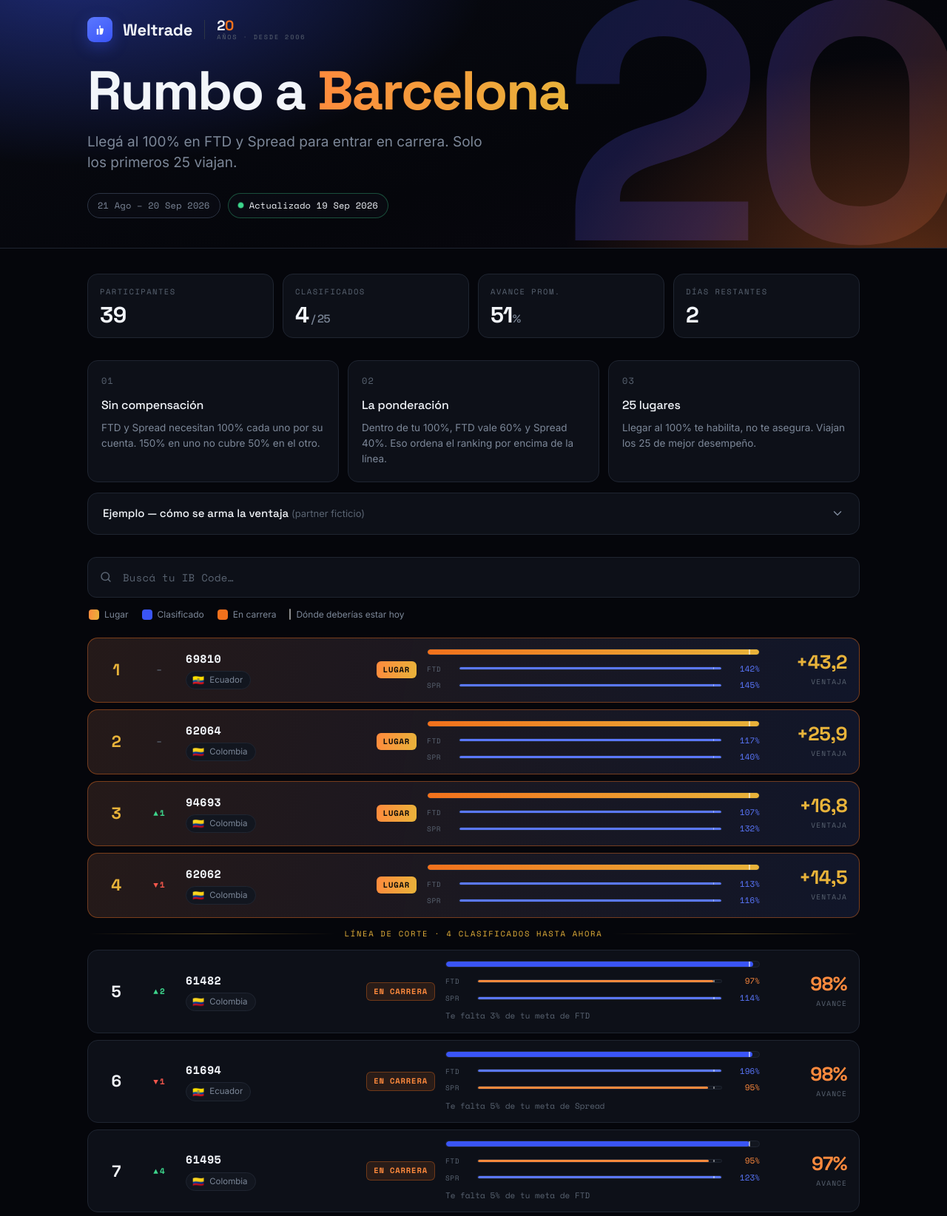
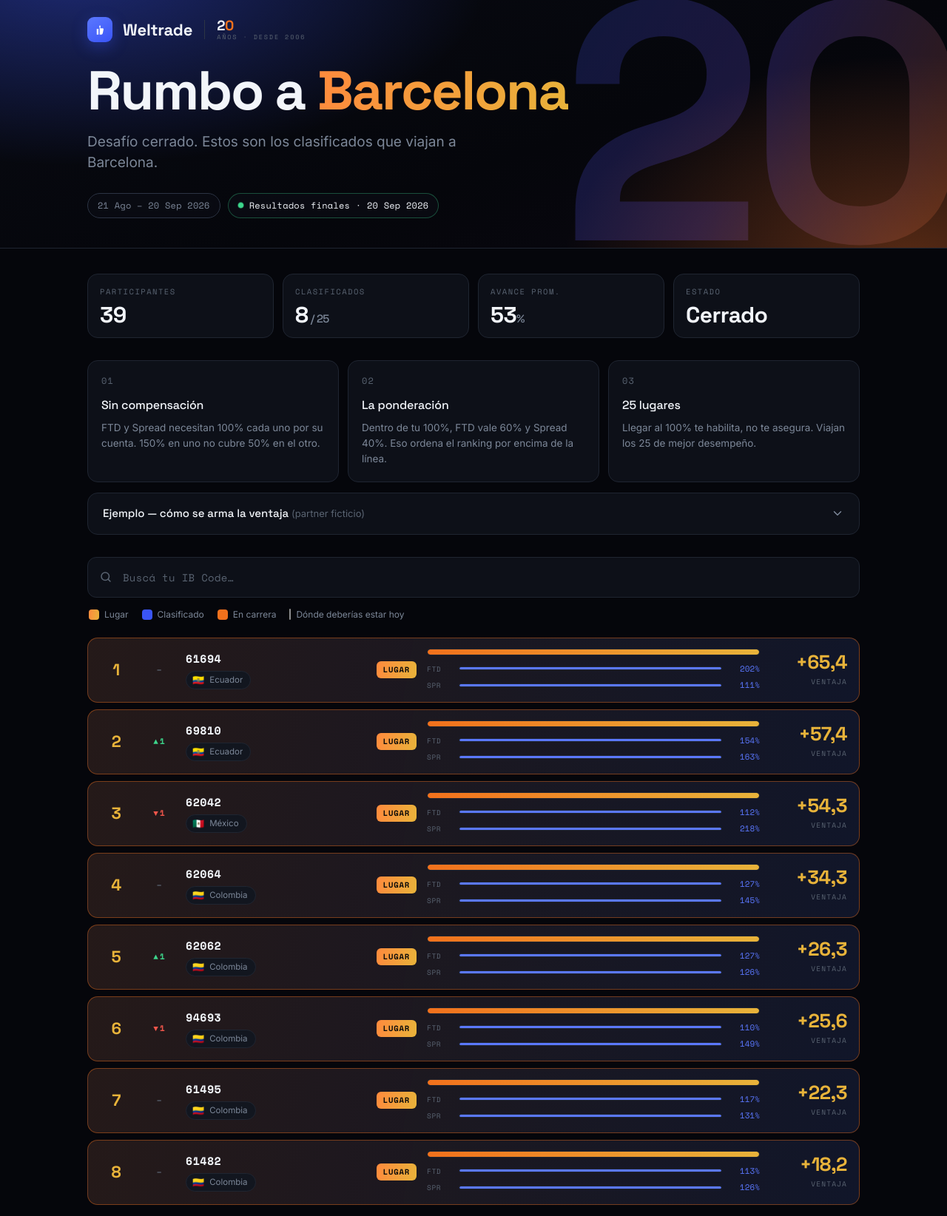
Before and after one commit to weltradegplatam/Latam20yearsChallenge, a plain HTML site: page index.html in a window 1280 px wide. Shown: the part 3-1647 px from the top of the page at 74% size. Drawn offline with nearby package versions, Linux system fonts and the light colour scheme.

Commit message:
Add files via upload

```diff
--- a/index.html
+++ b/index.html
@@ -305,7 +305,7 @@
     </div>
 
     <h1>Rumbo a <span class="bcn">Barcelona</span></h1>
-    <p class="sub">Llegá al 100% en FTD y Spread para entrar en carrera. Solo los primeros 25 viajan.</p>
+    <p class="sub">Desafío cerrado. Estos son los clasificados que viajan a Barcelona.</p>
 
     <div class="hero-meta">
       <span class="pill" id="pill-period"></span>
@@ -404,8 +404,8 @@
    ══════════════════════════════════════════════════════════════════════ */
 const CFG = {
   PERIODO : "21 Ago – 20 Sep 2026",  // texto del período (header)
-  FECHA   : "19 Sep 2026",           // fecha de ESTA actualización (a mano)
-  DIA     : 30,                       // día transcurrido (1 = 21 de agosto)
+  FECHA   : "20 Sep 2026",           // fecha de ESTA actualización (a mano)
+  DIA     : 31,                       // día transcurrido (1 = 21 de agosto)
   DIAS    : 31,                      // días totales del desafío
   ASIENTOS: 25,                      // lugares a Barcelona
   W_FTD   : 0.60,                    // peso de FTD
@@ -427,45 +427,45 @@
      Los codes 61439, 70579 y 64674 NO van como fila propia: ya están adentro.
    ══════════════════════════════════════════════════════════════════════ */
 const DATA = [
-  { code:"61380",  country:"Colombia",              ftd:10, spr:79.16, prev:21 },
-  { code:"61482",  country:"Colombia",              ftd:96.67, spr:113.5, prev:7 },  // Luis + Ana Hernandez (61482 + 64674)
-  { code:"61487",  country:"Uruguay",               ftd:6.67, spr:39.38, prev:30 },
-  { code:"61495",  country:"Colombia",              ftd:94.74, spr:122.72, prev:11 },
-  { code:"61538",  country:"Guatemala",             ftd:16.67, spr:42.45, prev:27 },
-  { code:"61572",  country:"Colombia",              ftd:23.33, spr:92.38, prev:20 },
-  { code:"61694",  country:"Ecuador",               ftd:196.43, spr:94.62, prev:5 },
-  { code:"61726",  country:"Colombia",              ftd:0, spr:44.63, prev:31 },
-  { code:"61809",  country:"Colombia",              ftd:13.33, spr:68.34, prev:24 },
-  { code:"62037",  country:"Ecuador",               ftd:30, spr:117.79, prev:17 },
-  { code:"62042",  country:"México",                ftd:88.24, spr:199.97, prev:10 },
-  { code:"62062",  country:"Colombia",              ftd:113.33, spr:116.19, prev:3 },
-  { code:"62064",  country:"Colombia",              ftd:116.67, spr:139.65, prev:2 },
-  { code:"62149",  country:"Colombia",              ftd:150, spr:11.33, prev:12 },
-  { code:"62225",  country:"Colombia",              ftd:93.33, spr:97.08, prev:6 },
-  { code:"62267",  country:"Colombia",              ftd:40, spr:85.12, prev:15 },
-  { code:"62274",  country:"Ecuador",               ftd:13.33, spr:69.03, prev:23 },
-  { code:"62275",  country:"Colombia",              ftd:53.33, spr:59.51, prev:16 },
-  { code:"62396",  country:"Colombia",              ftd:40, spr:116.53, prev:14 },
-  { code:"62421",  country:"Venezuela",             ftd:0, spr:15.17, prev:36 },
-  { code:"62468",  country:"Ecuador",               ftd:6.25, spr:45.08, prev:29 },
-  { code:"62670",  country:"Colombia",              ftd:16.67, spr:59.5, prev:26 },
-  { code:"62997",  country:"Ecuador",               ftd:0, spr:9.07, prev:39 },
-  { code:"63770",  country:"Colombia",              ftd:80, spr:281.95, prev:8 },
-  { code:"65068",  country:"Costa Rica",            ftd:29.27, spr:42.42, prev:25 },
-  { code:"65662",  country:"República Dominicana",  ftd:0, spr:20.04, prev:34 },
-  { code:"67290",  country:"Bolivia",               ftd:13.33, spr:6.69, prev:33 },
-  { code:"69127",  country:"Venezuela",             ftd:0, spr:10.55, prev:38 },
-  { code:"69810",  country:"Ecuador",               ftd:142, spr:144.95, prev:1 },
-  { code:"70130",  country:"Colombia",              ftd:48.84, spr:94.29, prev:13 },
-  { code:"76322",  country:"Costa Rica",            ftd:25.38, spr:98.73, prev:18 },
-  { code:"78870",  country:"Colombia",              ftd:3.33, spr:39.49, prev:32 },  // Jonathan Sandoval (78870 + 70579)
-  { code:"80698",  country:"México",                ftd:15.91, spr:69.41, prev:22 },
-  { code:"81579",  country:"República Dominicana",  ftd:0, spr:11.46, prev:37 },
-  { code:"86157",  country:"Colombia",              ftd:63.33, spr:53.05, prev:19 },
-  { code:"91423",  country:"Venezuela",             ftd:83.02, spr:91.8, prev:9 },
-  { code:"94693",  country:"Colombia",              ftd:106.67, spr:132, prev:4 },  // Kate Trader (94693 + 61439)
-  { code:"98392",  country:"Costa Rica",            ftd:33.33, spr:10.82, prev:28 },
-  { code:"101893", country:"Colombia",              ftd:6.67, spr:7.13, prev:35 },
+  { code:"61380",  country:"Colombia",              ftd:10, spr:85.33, prev:23 },
+  { code:"61482",  country:"Colombia",              ftd:113.33, spr:125.53, prev:8 },  // Luis + Ana Hernandez (61482 + 64674)
+  { code:"61487",  country:"Uruguay",               ftd:6.67, spr:43.56, prev:30 },
+  { code:"61495",  country:"Colombia",              ftd:116.54, spr:130.91, prev:7 },
+  { code:"61538",  country:"Guatemala",             ftd:20, spr:47.51, prev:27 },
+  { code:"61572",  country:"Colombia",              ftd:23.33, spr:95.07, prev:20 },
+  { code:"61694",  country:"Ecuador",               ftd:201.79, spr:110.94, prev:1 },
+  { code:"61726",  country:"Colombia",              ftd:0, spr:46.85, prev:31 },
+  { code:"61809",  country:"Colombia",              ftd:20, spr:72.47, prev:24 },
+  { code:"62037",  country:"Ecuador",               ftd:43.33, spr:121.95, prev:13 },
+  { code:"62042",  country:"México",                ftd:111.76, spr:218.11, prev:2 },
+  { code:"62062",  country:"Colombia",              ftd:126.67, spr:125.84, prev:6 },
+  { code:"62064",  country:"Colombia",              ftd:127.27, spr:144.77, prev:4 },
+  { code:"62149",  country:"Colombia",              ftd:153.33, spr:11.48, prev:15 },
+  { code:"62225",  country:"Colombia",              ftd:96.67, spr:102.06, prev:9 },
+  { code:"62267",  country:"Colombia",              ftd:40, spr:88.95, prev:17 },
+  { code:"62274",  country:"Ecuador",               ftd:13.33, spr:72.43, prev:25 },
+  { code:"62275",  country:"Colombia",              ftd:53.33, spr:62.87, prev:18 },
+  { code:"62396",  country:"Colombia",              ftd:43.33, spr:125.63, prev:14 },
+  { code:"62421",  country:"Venezuela",             ftd:6.67, spr:17.28, prev:34 },
+  { code:"62468",  country:"Ecuador",               ftd:6.25, spr:50.18, prev:29 },
+  { code:"62670",  country:"Colombia",              ftd:23.33, spr:74.44, prev:21 },
+  { code:"62997",  country:"Ecuador",               ftd:0, spr:9.76, prev:39 },
+  { code:"63770",  country:"Colombia",              ftd:80, spr:302.95, prev:11 },
+  { code:"65068",  country:"Costa Rica",            ftd:34.15, spr:46.42, prev:26 },
+  { code:"65662",  country:"República Dominicana",  ftd:0, spr:21.66, prev:35 },
+  { code:"67290",  country:"Bolivia",               ftd:23.33, spr:7.42, prev:33 },
+  { code:"69127",  country:"Venezuela",             ftd:0, spr:11.05, prev:38 },
+  { code:"69810",  country:"Ecuador",               ftd:154, spr:162.6, prev:3 },
+  { code:"70130",  country:"Colombia",              ftd:53.49, spr:106.71, prev:12 },
+  { code:"76322",  country:"Costa Rica",            ftd:25.38, spr:100.53, prev:19 },
+  { code:"78870",  country:"Colombia",              ftd:3.33, spr:41.64, prev:32 },  // Jonathan Sandoval (78870 + 70579)
+  { code:"80698",  country:"México",                ftd:20.45, spr:76.54, prev:22 },
+  { code:"81579",  country:"República Dominicana",  ftd:0, spr:12.37, prev:37 },
+  { code:"86157",  country:"Colombia",              ftd:66.67, spr:58.12, prev:16 },
+  { code:"91423",  country:"Venezuela",             ftd:100, spr:98, prev:10 },
+  { code:"94693",  country:"Colombia",              ftd:110, spr:149.11, prev:5 },  // Kate Trader (94693 + 61439)
+  { code:"98392",  country:"Costa Rica",            ftd:33.33, spr:10.87, prev:28 },
+  { code:"101893", country:"Colombia",              ftd:6.67, spr:8.35, prev:36 },
 ];
 
 /* ══════════════════════════════════════════════════════════════════════
@@ -539,13 +539,13 @@
    Header + stats
    ══════════════════════════════════════════════════════════════════════ */
 document.getElementById("pill-period").textContent = CFG.PERIODO;
-document.getElementById("pill-date").textContent   = "Actualizado " + CFG.FECHA;
+document.getElementById("pill-date").textContent   = "Resultados finales · " + CFG.FECHA;
 
 document.getElementById("stats").innerHTML = [
   ["Participantes", `${N}`],
   ["Clasificados",  `${N_QUAL}<small> / ${CFG.ASIENTOS}</small>`],
   ["Avance prom.",  `${Math.round(AVG)}<small>%</small>`],
-  ["Días restantes",`${DAYS_LEFT}`]
+  ["Estado",`Cerrado`]
 ].map(([k,v])=>`<div class="stat"><div class="k">${k}</div><div class="v">${v}</div></div>`).join("");
 
 /* ══════════════════════════════════════════════════════════════════════
```
